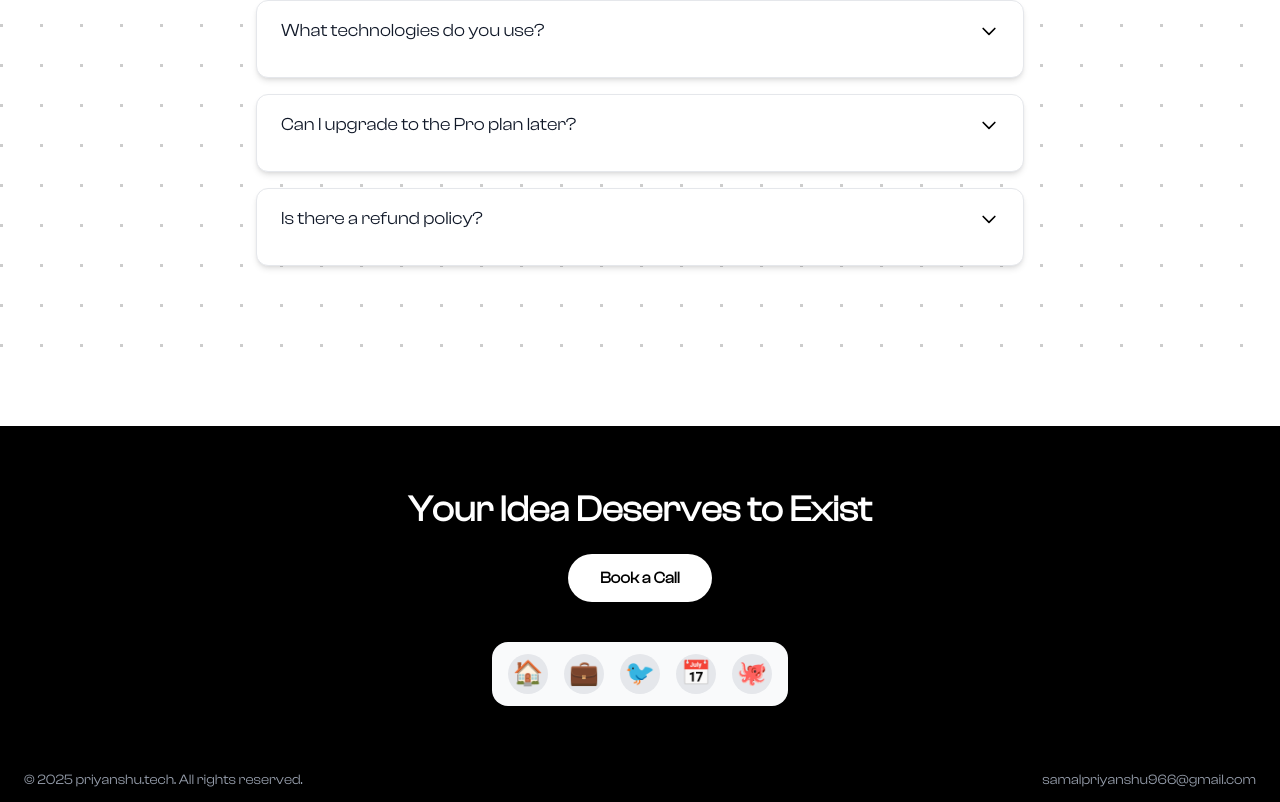
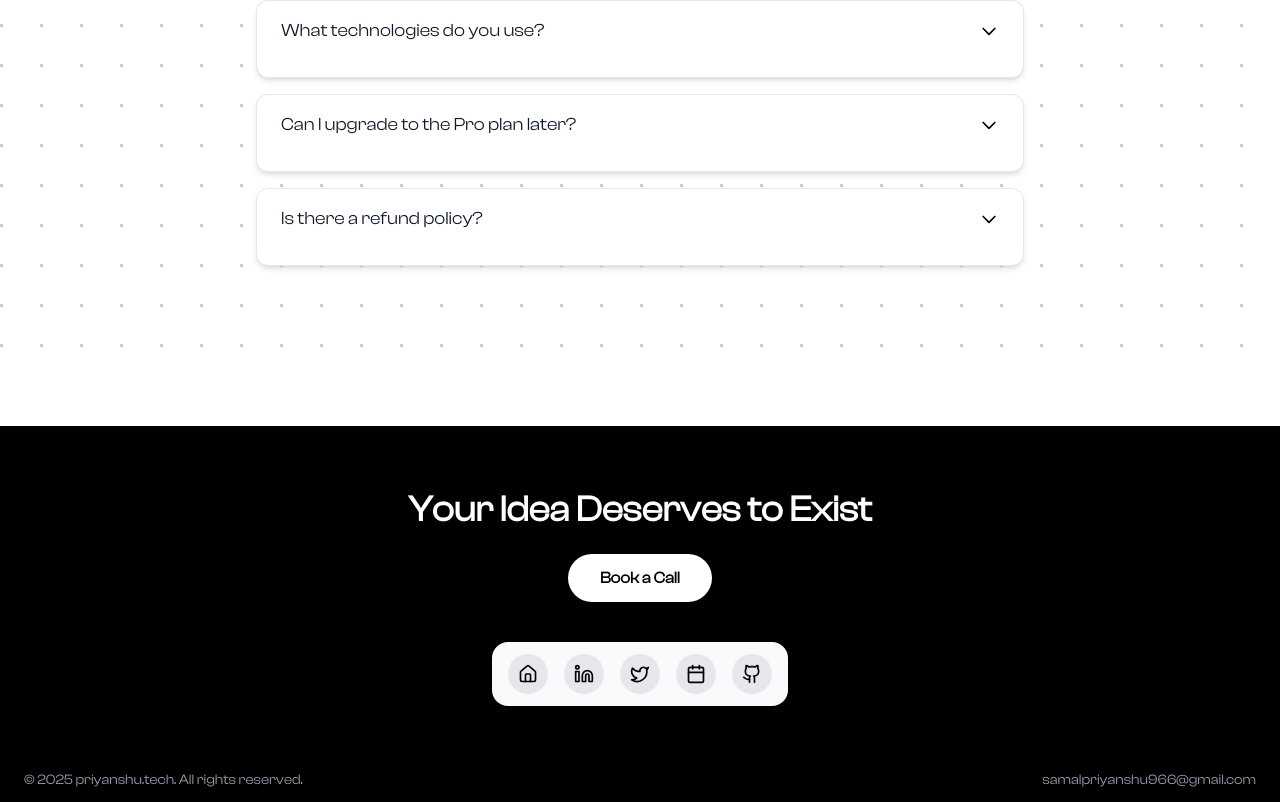
Before and after one commit to priyanshu-samal/priyanshu, a React (Vite) app: page / in a window 1280 px wide. Shown: the part 6371-7173 px from the top of the page. Built offline with nearby package versions, Linux system fonts and the light colour scheme.

Commit message:
Update Footer.jsx

```diff
--- a/src/components/Footer.jsx
+++ b/src/components/Footer.jsx
@@ -1,13 +1,14 @@
 import React from "react";
 import { FloatingDock } from "./ui/floating-dock";
+import { Home, Linkedin, Twitter, Calendar, Github } from "lucide-react";
 
 export default function Footer() {
   const links = [
-    { title: "Home", icon: <span role="img" aria-label="Home">🏠</span>, href: "#" },
-    { title: "LinkedIn", icon: <span role="img" aria-label="LinkedIn">💼</span>, href: "https://www.linkedin.com/in/priyanshusamal-/" },
-    { title: "X (Twitter)", icon: <span role="img" aria-label="X">🐦</span>, href: "https://x.com/PriyanshuS92042" },
-    { title: "Calendar", icon: <span role="img" aria-label="Calendar">📅</span>, href: "https://cal.com/priyanshu-samal" },
-    { title: "GitHub", icon: <span role="img" aria-label="GitHub">🐙</span>, href: "https://github.com/priyanshu-samal" },
+    { title: "Home", icon: <Home size={20} />, href: "#" },
+    { title: "LinkedIn", icon: <Linkedin size={20} />, href: "https://www.linkedin.com/in/priyanshusamal-/" },
+    { title: "X (Twitter)", icon: <Twitter size={20} />, href: "https://x.com/PriyanshuS92042" },
+    { title: "Calendar", icon: <Calendar size={20} />, href: "https://cal.com/priyanshu-samal" },
+    { title: "GitHub", icon: <Github size={20} />, href: "https://github.com/priyanshu-samal" },
   ];
 
   return (
@@ -15,19 +16,17 @@ export default function Footer() {
       <div className="max-w-2xl mx-auto px-6 flex flex-col items-center justify-center text-center">
         <h2 className="text-3xl md:text-4xl font-bold text-white mb-6">Your Idea Deserves to Exist</h2>
         <a
-          href="https://calendly.com/your-link" // Replace with your actual calendar link
+          href="https://calendly.com/your-link"
           target="_blank"
           rel="noopener noreferrer"
           className="inline-block px-8 py-3 bg-white text-black font-semibold rounded-full shadow hover:bg-gray-200 transition-colors duration-200 mb-6"
         >
           Book a Call
         </a>
-        {/* Floating Dock */}
         <div className="w-full flex justify-center mb-8">
           <FloatingDock items={links} desktopClassName="mt-4" mobileClassName="mt-4" />
         </div>
       </div>
-      {/* Copyright and Email Row absolutely at the bottom */}
       <div className="absolute left-0 right-0 bottom-0 w-full flex items-center justify-between px-6 py-3 text-gray-400 text-sm">
         <span className="block">© 2025 priyanshu.tech. All rights reserved.</span>
         <span className="block">samalpriyanshu966@gmail.com</span>
```
